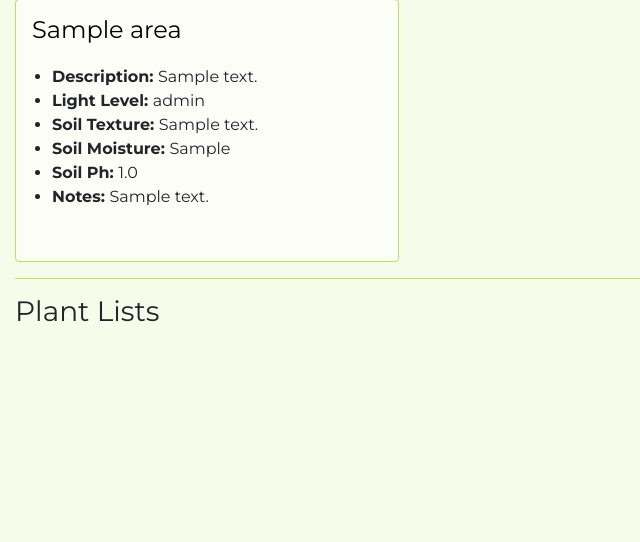
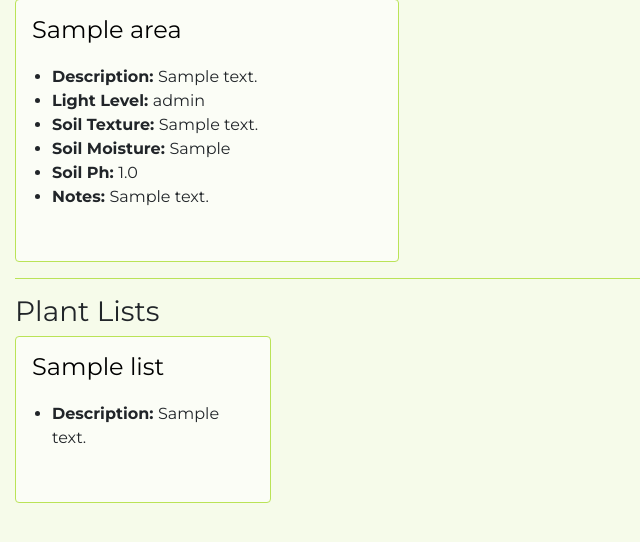
Before and after one commit to snstrong/botanical-app, a Flask app: a page that uses templates/user-garden.html in a window 1280 px wide. Shown: the part 206-748 px from the top of the page, without its empty margins (0-640 px from the left). Run offline with Flask 2, Linux system fonts and the light colour scheme; tables that the repository leaves empty hold one stand-in row (values such as "Sample post"); some libraries are stand-ins or nearby versions.

Commit message:
Show plant lists on garden page

```diff
--- a/app.py
+++ b/app.py
@@ -214,7 +214,8 @@ def show_account_info(username):
 def show_garden_page(username):
     this_user = User.query.filter_by(username=username).first_or_404()
     growing_areas = GrowingArea.query.filter_by(user_id=this_user.id).all()
-    return render_template("user-garden.html", growing_areas=growing_areas, username=username)
+    plant_lists = PlantList.query.filter_by(user_id=this_user.id).all()
+    return render_template("user-garden.html", growing_areas=growing_areas, plant_lists=plant_lists, username=username)
 
 #############################################################
 # Growing Area Routes
--- a/templates/user-garden.html
+++ b/templates/user-garden.html
@@ -38,6 +38,20 @@
             href="/{{g.user.username}}/new-plant-list" class="btn btn-info btn-sm mb-2 float-left">+ Add
             New</a>{% endif %}
     </div>
+    <div style="clear: both;">
+        {% for plist in plant_lists %}
+        <div class="card float-left mr-3 mb-3"
+            style="width: 16rem; border: 1px solid  #bae357; background-color: rgba(255,255,255, 0.6);">
+            <div class="p-3">
+                <h4 class="card-title m-0 p-0">{{plist.name}}
+                </h4>
+                <ul class="card-body mt-0">
+                    <li><strong>Description: </strong>{{plist.description}}</li>
+                </ul>
+            </div>
+        </div>
+        {% endfor %}
+    </div>
 </section>
 
 {% endblock %}
```
